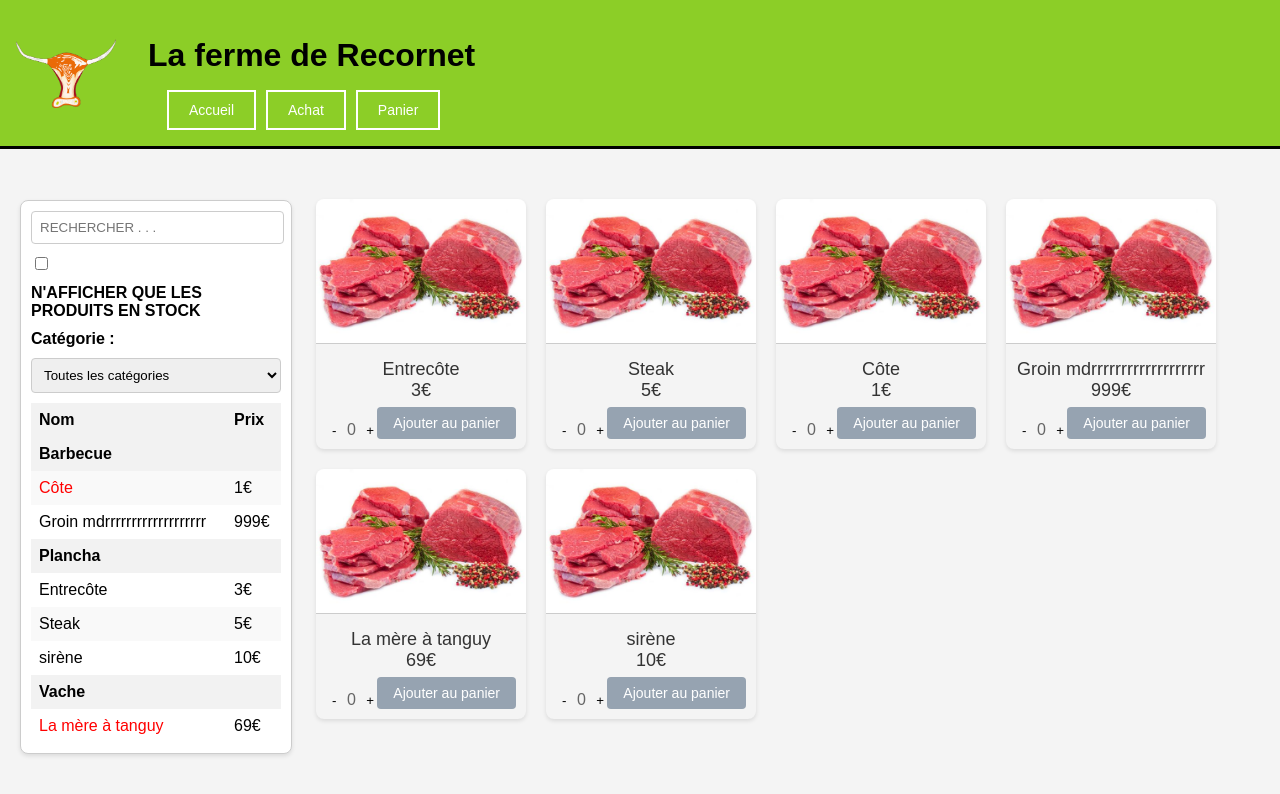
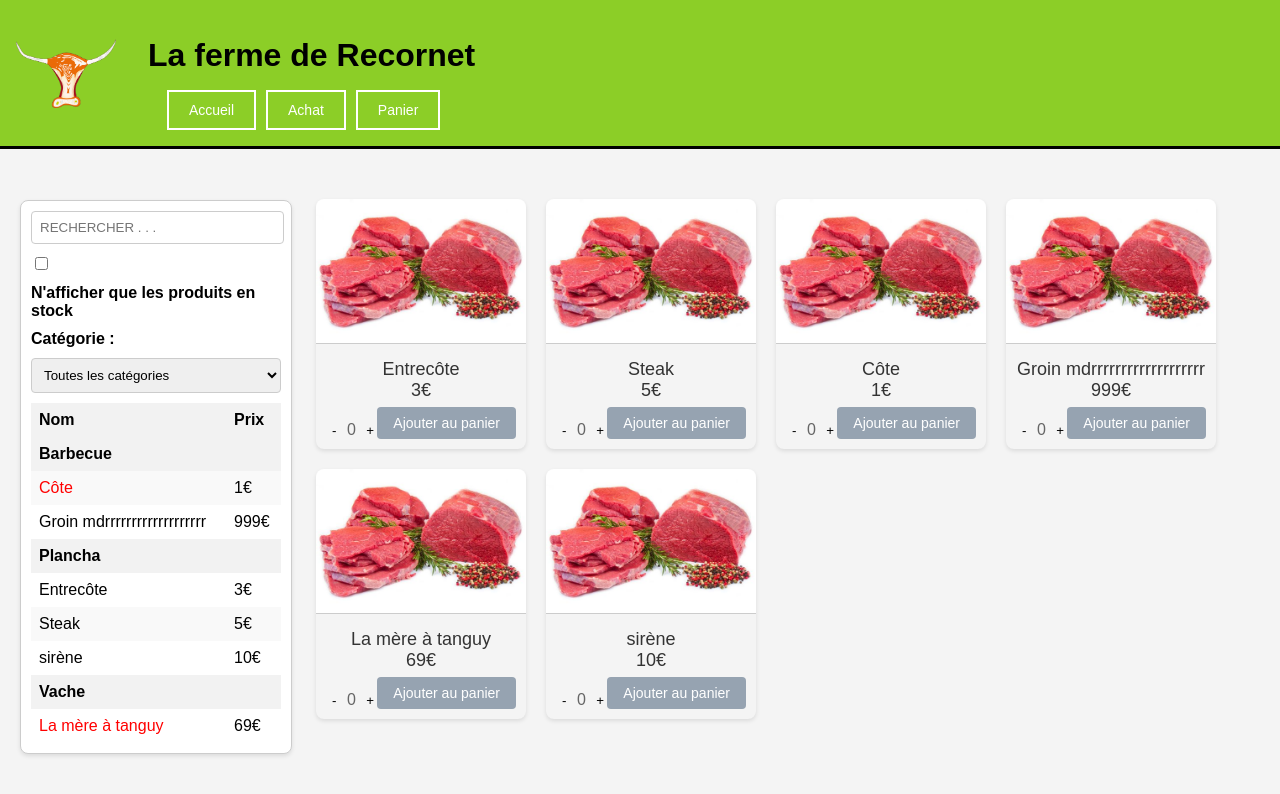
Before and after one commit to Sorohpsoe/WEB, a React (Create React App) app in the folder react_front/: page /achat in a window 1280 px wide. Shown: the top 794 px of the page. Built offline with nearby package versions, Linux system fonts and the light colour scheme.

Commit message:
catalogueeee

```diff
--- a/react_front/src/components/Catalogue.js
+++ b/react_front/src/components/Catalogue.js
@@ -15,7 +15,6 @@ const PRODUCTS = [
   { category: "Barbecue",price:"999€",stocked:true, name:"Groin mdrrrrrrrrrrrrrrrrrrr" },
   { category: "Vache",price:"69€",stocked:false, name:"La mère à tanguy" },
   { category: "Plancha",price:"10€",stocked:true, name:"sirène" },
-
 ]
 
 function Catalogue() {
@@ -57,7 +56,7 @@ function SearchBar({showStockedOnly, onStockedOnlyChange, search, onSearchChange
           id="stocked"
           checked={showStockedOnly}
           onChange={onStockedOnlyChange}
-          label="N'AFFICHER QUE LES PRODUITS EN STOCK"/>
+          label="N'afficher que les produits en stock"/>
       </div>
       <div className="mb-3">
         <label htmlFor="category">Catégorie :</label>
```
